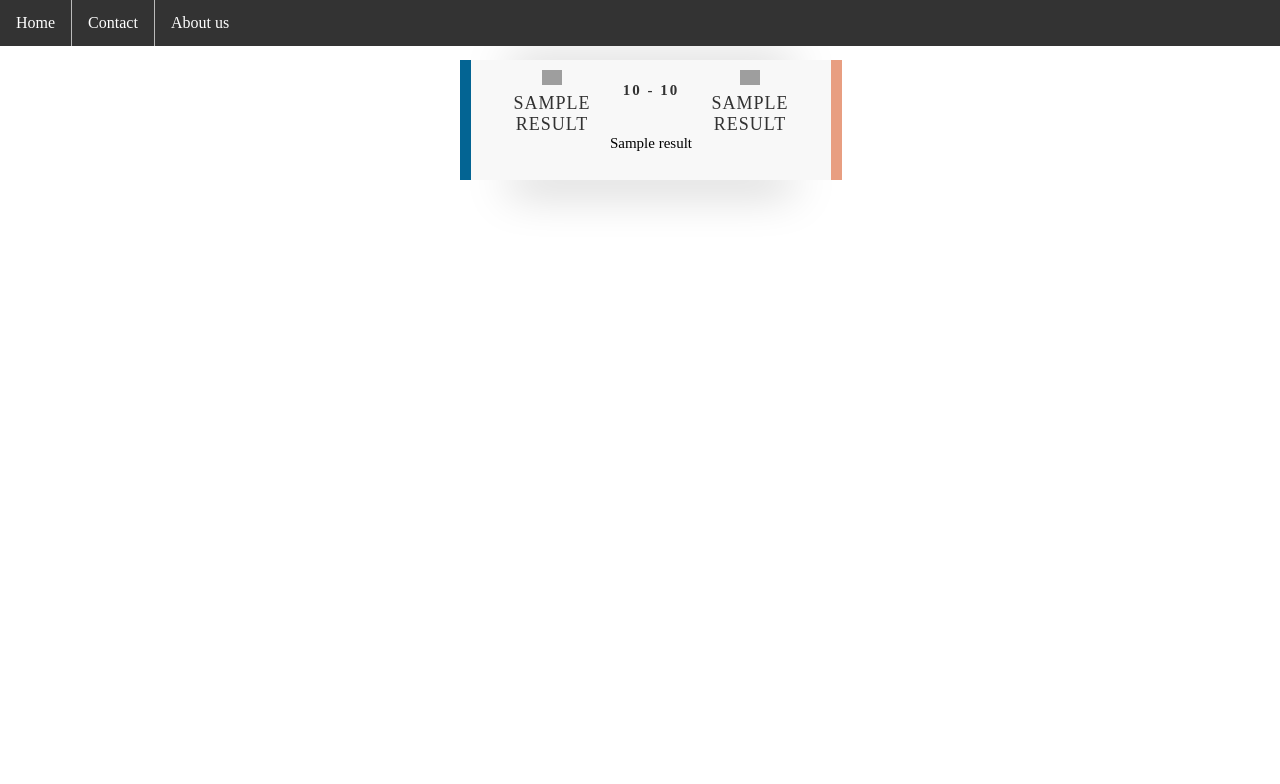
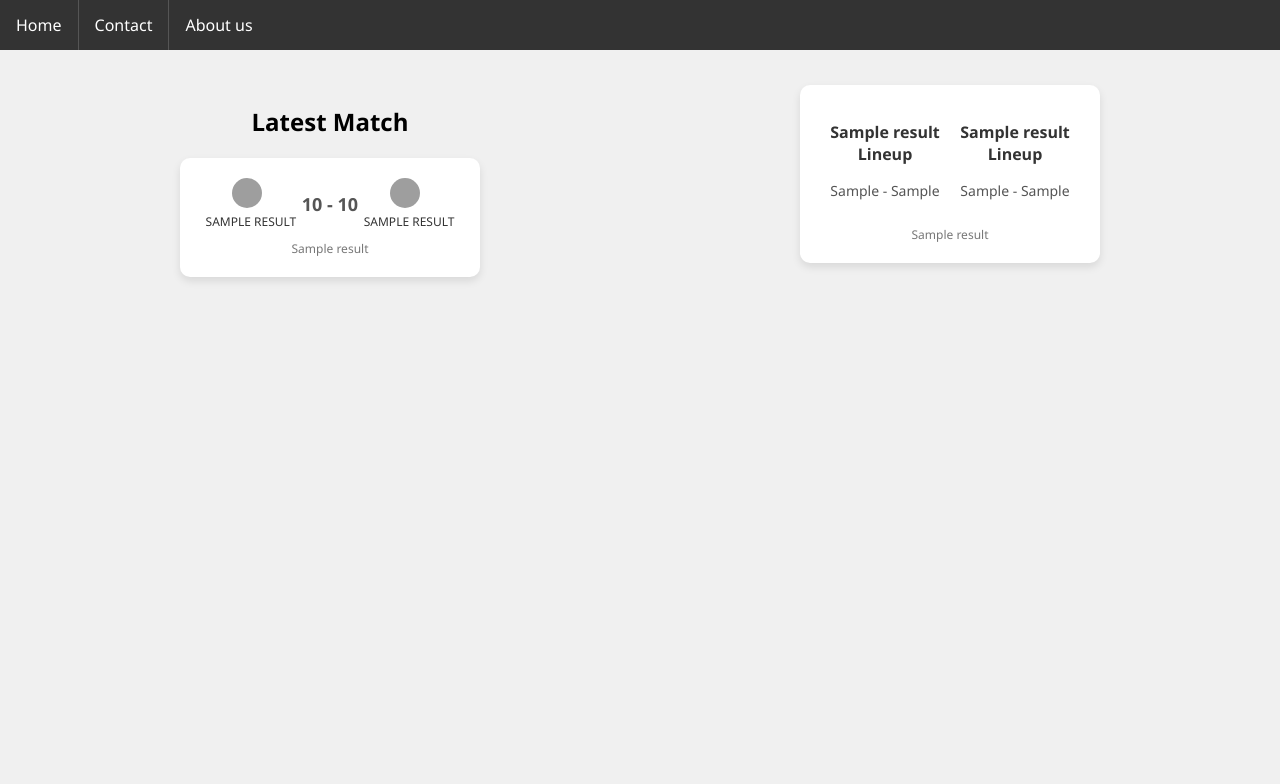
Before and after one commit to RajatMaindoliya/Football-Dashboard, a Django app: template MainProject/Dashboard/templates/Dashboard/index.html in a window 1280 px wide. Shown: the top 784 px of the page. Run offline with Django 5.2, Linux system fonts and the light colour scheme; the template is opened without the code that fills it: most values are stand-ins (such as "Sample title", 1, 10 or a date in 2020); grey boxes are pictures that could not be loaded.

Commit message:
added squad to the page

```diff
--- a/MainProject/Dashboard/static/Dashboard/style.css
+++ b/MainProject/Dashboard/static/Dashboard/style.css
@@ -1,90 +1,133 @@
-  ul{
-    list-style-type:none;
+body {
+  font-family: 'Segoe UI', Tahoma, Geneva, Verdana, sans-serif;
   margin: 0;
-    padding:0;
-    overflow:hidden;
-    background-color: #333;
-    position:fixed;
-    top:0;
-    left:0;
-    width:100%;
+  padding: 0;
+  background-color: #f0f0f0;
 }
 
-  li{
-    float: left;
-    border-right:1px solid #bbb;
+header {
+  background-color: #333333;
 }
 
-  li:last-child{
-    border-right:none;
+nav ul {
+  list-style-type: none;
+  margin: 0;
+  padding: 0;
+  overflow: hidden;
 }
 
-  li a{
+nav li {
+  float: left;
+  border-right: 1px solid #555;
+}
+
+nav li:last-child {
+  border-right: none;
+}
+
+nav a {
   display: block;
   color: white;
-    text-decoration:none;
-    padding:14px 16px;
-    text-align:center;
-  }
-
-  .container{
-    width:360px;
-    margin: 15px auto;
-    margin-top: 60px;
-  }
-
-  .app{
-    width: 360px;
-    height: 40px;
-    background-color: #f8f8f8;
-    border-left: 11px solid #036493;
-    border-right: 11px solid #e89e81;
-    box-shadow: 0 60px 45px -50px rgba(0,0,0,0.25),
-                0 -50px 45px -50px rgba(0,0,0,0.25);
-  }
-
-  div.header{
-    position: relative;
-    width: 100%;
-    height: 140px;
-  }
-
-  span.team{
-    position: relative;
-    width: 45%;
-    display: inline-block;
+  text-decoration: none;
+  padding: 14px 16px;
   text-align: center;
 }
 
-  span.team-left{
-    float: left;
+main {
+  display: flex;
+  flex-wrap: wrap;
+  justify-content: space-around;
+  padding: 20px;
 }
 
-  span.team-right{
-    float: right;
+.match-container {
+  width: 300px;
+  margin: 15px;
 }
 
-  span.team span.name{
-    width: 70%;
+.match {
+  background-color: #fff;
+  border-radius: 10px;
+  box-shadow: 0 4px 8px rgba(0, 0, 0, 0.1);
+  padding: 20px;
+  text-align: center;
+}
+
+.teams {
+  display: flex;
+  justify-content: space-between;
+  align-items: center;
+  margin-bottom: 10px;
+}
+
+.team {
+  flex: 1;
+}
+
+.team img {
+  width: 40px;
+  height: 40px;
+  object-fit: cover;
+  border-radius: 50%;
+}
+
+.team span.name {
   display: block;
   text-transform: uppercase;
-    font-size: 18px;
+  font-size: 14px;
   font-weight: 500;
-    letter-spacing: 1px;
-    color: rgba(0,0,0,0.8);
-    padding: 5% 15% 0% 15%;
+  color: #333;
+  margin-top: 5px;
 }
 
-  span.score{
-    position: absolute;
-    width: 100%;
-    height: 100%;
-    display: inline-block;
-    left:0;
-    text-align: center;
-    font-size: 15px;
+.score {
+  font-size: 18px;
   font-weight: 600;
-    letter-spacing: 2px;
-    color: rgba(0,0,0,0.8);
-    line-height: 40px;;
+  color: #555;
+  margin: 10px 0;
 }
+
+.league-name {
+  font-size: 12px;
+  color: #777;
+}
+
+/* Add this to your existing CSS file */
+
+.team-left,
+.team-right {
+  width: 48%; /* Adjust the width as needed */
+}
+
+.team h3 {
+  font-size: 16px;
+  margin-bottom: 10px;
+  color: #333;
+}
+
+.team ul {
+  list-style-type: none;
+  padding: 0;
+}
+
+.team li {
+  margin-bottom: 8px;
+  font-size: 14px;
+  color: #555;
+}
+
+.team img {
+  width: 30px; /* Adjust the size as needed */
+  height: 30px; /* Adjust the size as needed */
+  margin-right: 8px;
+}
+
+.team span.name {
+  font-size: 12px; /* Adjust the size as needed */
+  margin-top: 0;
+}
+
+/* Optional: Add some spacing between the match containers */
+.match-container {
+  margin-bottom: 20px;
+}
--- a/MainProject/Dashboard/templates/Dashboard/index.html
+++ b/MainProject/Dashboard/templates/Dashboard/index.html
@@ -1,50 +1,82 @@
+<!DOCTYPE html>
+<html lang="en">
 
-<html lang="en">
 <head>
     <meta charset="UTF-8">
     <meta http-equiv="X-UA-Compatible" content="IE=edge">
     <meta name="viewport" content="width=device-width, initial-scale=1.0">
-        <title>Document</title>
-
+    <title>Football Dashboard</title>
     {% load static %}
     <link rel="stylesheet" type="text/css" href="{% static 'Dashboard/style.css' %}" />
 </head>
+
 <body>
-        <div>
+    <header>
+        <nav>
             <ul>
-            <li> <a href="/">Home</a></li>
+                <li><a href="/">Home</a></li>
                 <li><a>Contact</a></li>
                 <li><a>About us</a></li>
             </ul>
+        </nav>
+    </header>
+
+    <main>
+        {% for result in jsonResponse %}
+        <div class="match-container">
+            <h2 style="text-align:center">Latest Match</h2>
+            <div class="match">
+                <div class="teams">
+                    <div class="team team-left">
+                        <img src="{{ result.team_home_badge }}" alt="{{ result.match_hometeam_name }} Badge">
+                        <span class="name">{{ result.match_hometeam_name }}</span>
                     </div>
 
+                    <div class="score">{{ result.match_hometeam_ft_score }} - {{ result.match_awayteam_ft_score }}</div>
 
-        {% for result in jsonResponse %}
-
-        <div class="container">
-            <div class="app" style="height: 120px;">
-
-                <div class="header" style="padding-top: 10px">
-
-                <span class="team team-left">
-                    <img src="{{ result.team_home_badge }}" style="width:20px"/>
-                    <span class="name">{{ result.match_hometeam_name }}</span>
-                </span>
-
-                <span class="score">{{ result.match_hometeam_ft_score }} - {{ result.match_awayteam_ft_score }}</span>
-
-                <span class="team team-right">
-                    <img src="{{ result.team_away_badge }}" style="width:20px"/>
+                    <div class="team team-right">
+                        <img src="{{ result.team_away_badge }}" alt="{{ result.match_awayteam_name }} Badge">
                         <span class="name">{{ result.match_awayteam_name }}</span>
-                </span>
-
-                <div style="clear: both; width: 100%; text-align: center; font-size:15px; margin-top:50px">{{ result.league_name }}</div>
-
-                </div>
-
                     </div>
                 </div>
 
+                <div class="league-name">{{ result.league_name }}</div>
+            </div>
+        </div>
+
+        {% for result in jsonResponse %}
+        <div class="match-container">
+            <div class="match">
+                <div class="teams">
+                    <!-- Display home team lineup -->
+                    <div class="team team-left">
+                        <h3>{{ result.match_hometeam_name }} Lineup</h3>
+                        <ul>
+                            {% for player in result.lineup.home.starting_lineups %}
+                                <li>{{ player.lineup_player }} - {{ player.lineup_position }}</li>
                             {% endfor %}
+                        </ul>
+                    </div>
+
+                    <!-- Display away team lineup -->
+                    <div class="team team-right">
+                        <h3>{{ result.match_awayteam_name }} Lineup</h3>
+                        <ul>
+                            {% for player in result.lineup.away.starting_lineups %}
+                                <li>{{ player.lineup_player }} - {{ player.lineup_position }}</li>
+                            {% endfor %}
+                        </ul>
+                    </div>
+                </div>
+
+                <div class="league-name">{{ result.league_name }}</div>
+            </div>
+        </div>
+       {% endfor %}
+
+
+        {% endfor %}
+    </main>
 </body>
+
 </html>
```
Lines whose indentation alone changed are shown as unchanged.
